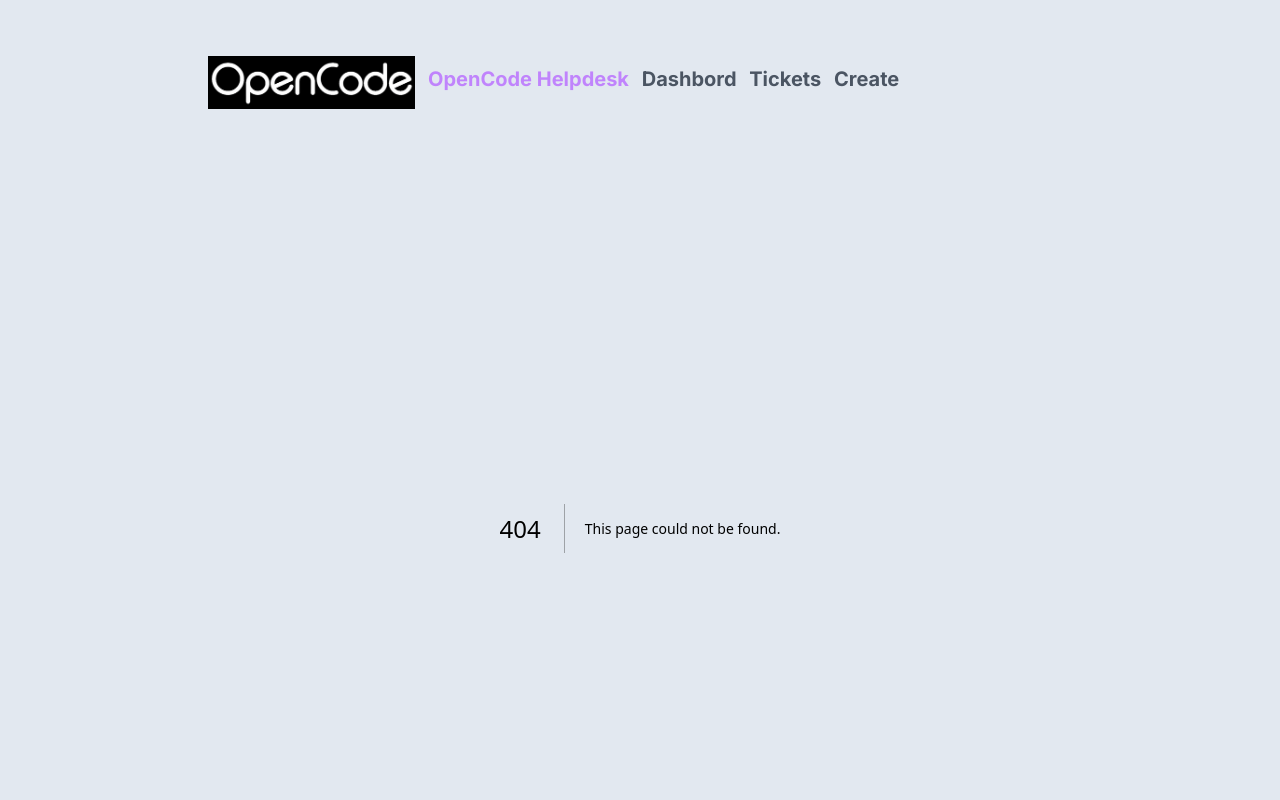
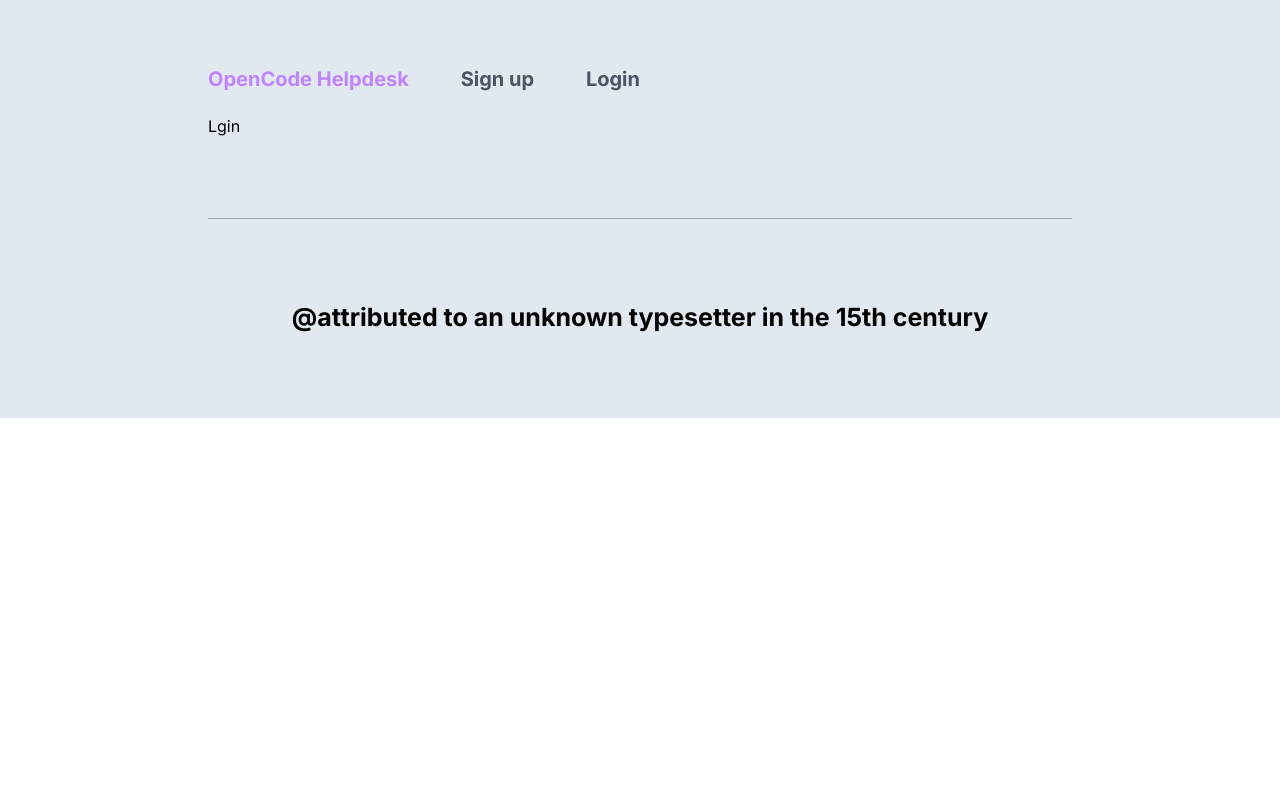
Before and after one commit to rmrady/small-project-next13, a Next.js app: page /login in a window 1280 px wide. Before the commit this address had no page. Shown: the top 800 px of the page. Built offline with nearby package versions, Linux system fonts and the light colour scheme.

Commit message:
layout-js

```diff
--- /dev/null
+++ b/app/(auth)/layout.js
@@ -0,0 +1,15 @@
+import Link from 'next/link'
+export default function AuthLayout({children}) {
+  return (
+    <>
+        <nav>
+        <ul className="w-[50%] flex justify-between text-[20px] font-bold text-gray-600 pt-14 pb-5">
+            <li className="text-purple-400 pt-2">OpenCode Helpdesk</li>
+            <li className="pt-2"><Link href="/signup">Sign up</Link></li>
+            <li className="pt-2"><Link href="/login">Login</Link></li>
+        </ul>
+        </nav>
+        {children}
+    </>
+  )
+}
--- a/app/(auth)/login/login.jsx
+++ b/app/(auth)/login/page.jsx
@@ -1,6 +1,6 @@
 
 export default function Login() {
   return (
-    <div>L</div>
+    <div>Lgin</div>
   )
 }
--- /dev/null
+++ b/app/(dashboard)/layout.js
@@ -0,0 +1,10 @@
+import Navbar from '../components/navbar'
+
+export default function DashboardLayout({children}) {
+  return (
+    <>
+        <Navbar/>
+        {children}
+    </>
+  )
+}
--- /dev/null
+++ b/app/api/tickets/route.js
@@ -0,0 +1,10 @@
+import {NextResponse} from "next/server"
+
+export async function GET() {
+    const res = await fetch('http://localhost:4000/tickets')
+    const ticket = await res.json()
+
+    return NextResponse.json(ticket,{
+        status: 200
+    })
+}
--- a/app/layout.js
+++ b/app/layout.js
@@ -1,5 +1,4 @@
 import Footer from './components/footer'
-import Navbar from './components/navbar'
 import './globals.css'
 import { Inter } from 'next/font/google'
 
@@ -15,7 +14,6 @@ export default function RootLayout({ children }) {
     <html lang="en">
       <body className={inter.className} >
         <div className="w-full  bg-slate-200 px-52">
-          <Navbar/>
           {children}
           <Footer/>
         </div>
```
Also changed, not shown: app/(auth)/signup/page.jsx (renamed from app/(auth)/signup/signup.jsx).
